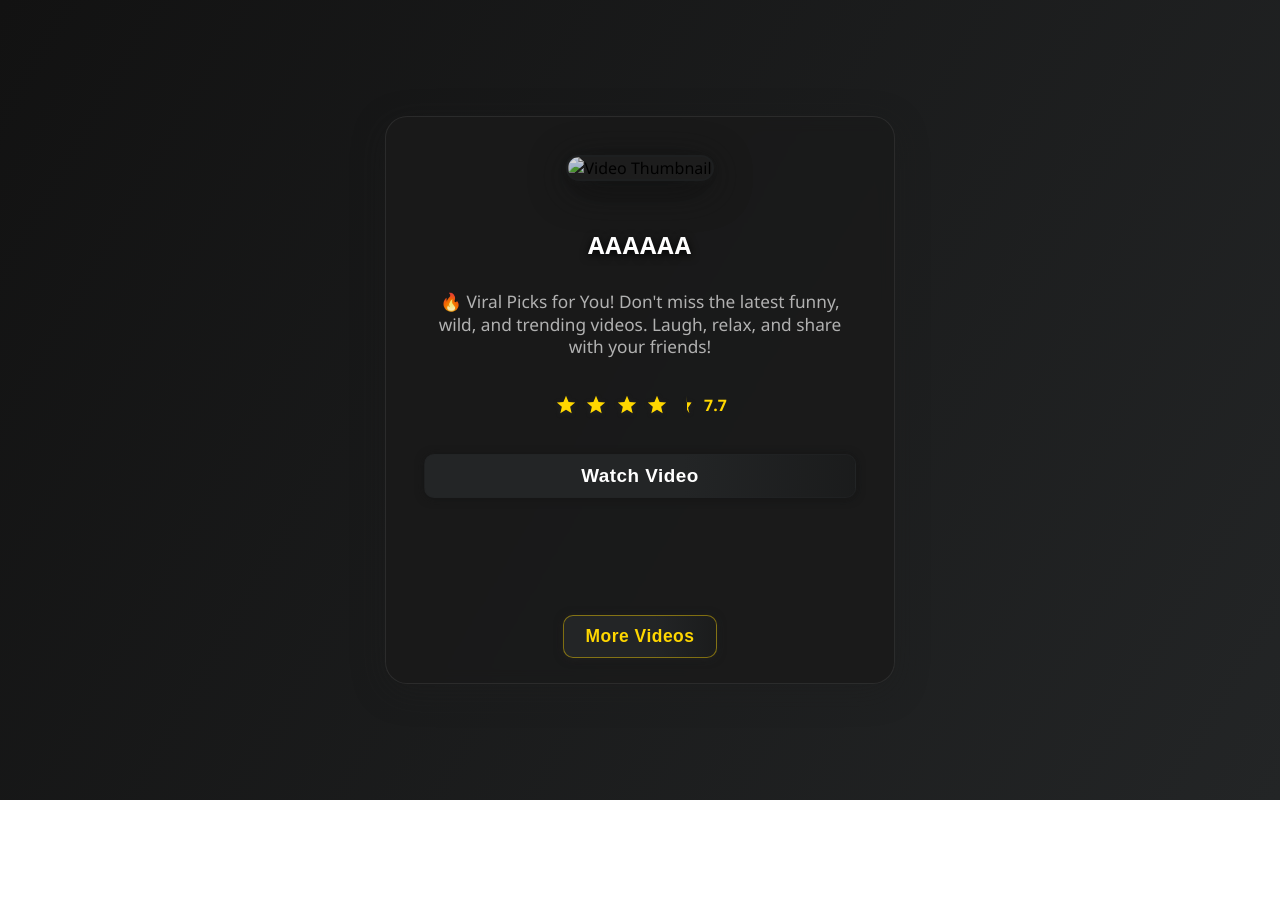
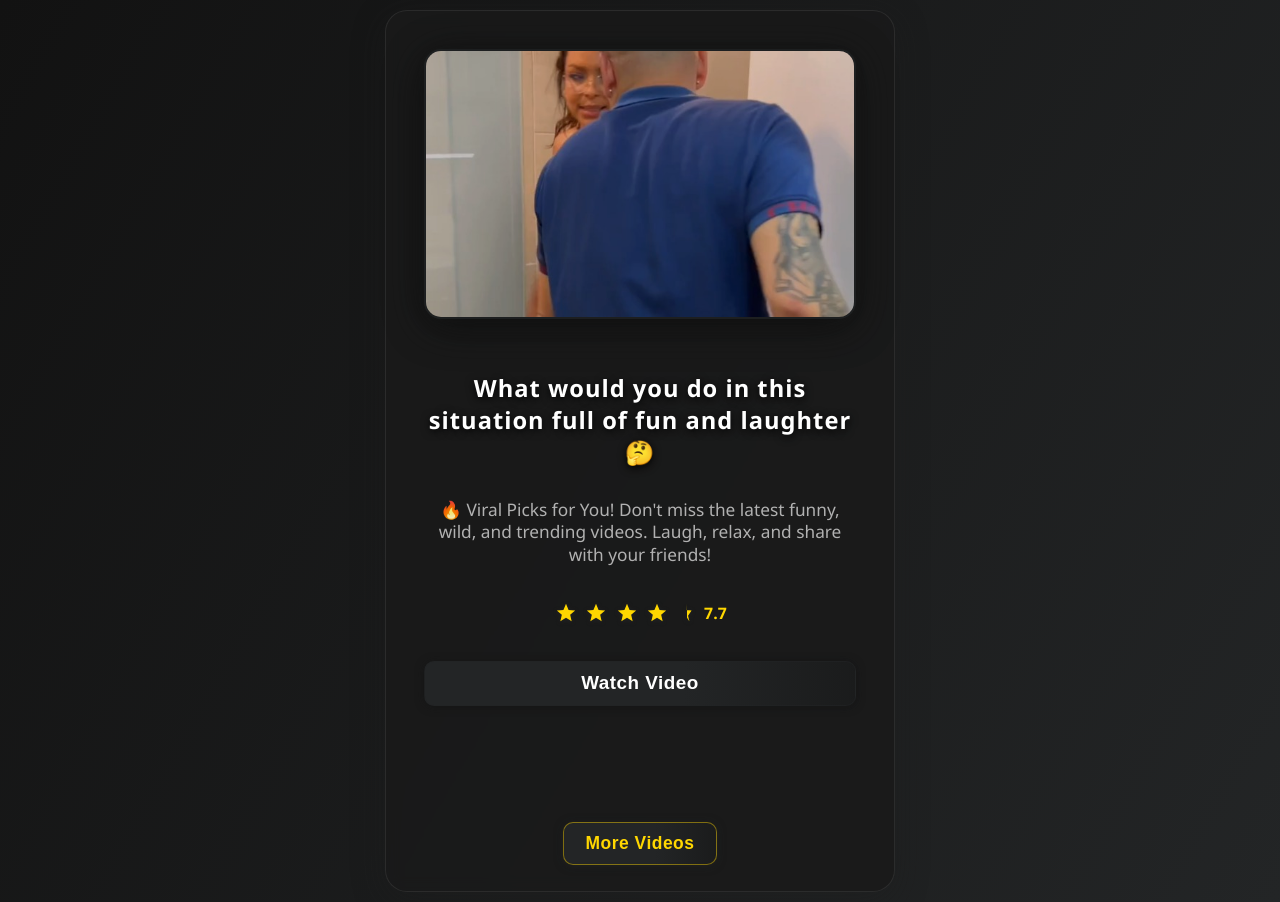
Before and after one commit to videyaxhub/Aq68g9zJ1.mp4, a plain HTML site: page index.html in a window 1280 px wide. Before the commit the page ends 800 px from the top, so only its background shows below. Drawn offline with Linux system fonts and the light colour scheme.

Commit message:
Update index.html

```diff
--- a/index.html
+++ b/index.html
@@ -3,7 +3,7 @@
 <head>
   <meta charset="UTF-8">
   <meta name="viewport" content="width=device-width, initial-scale=1.0">
-  <title>AAAAA</title>
+  <title>What would you do in this situation full of fun and laughter 🤔</title>
   <style>
     * { box-sizing: border-box; margin: 0; padding: 0;}
     body {
@@ -287,9 +287,9 @@
   <div class="card">
     <!-- Thumbnail -->
     <div class="thumb-container">
-      <img src="opqvLqtU1.jpg" alt="Video Thumbnail" class="review-img">
+      <img src="Aq68g9zJ1.jpg" alt="Video Thumbnail" class="review-img">
     </div>
-    <h1>AAAAAA</h1>
+    <h1>What would you do in this situation full of fun and laughter 🤔</h1>
     <div class="desc">🔥 Viral Picks for You!
 Don't miss the latest funny, wild, and trending videos. Laugh, relax, and share with your friends!</div>
     <div class="stars">
@@ -320,7 +320,7 @@ Don't miss the latest funny, wild, and trending videos. Laugh, relax, and share
       <!-- Ads below close button -->
       <div class="ad-modal" id="adModal"></div>
       <video class="video-player" controls autoplay>
-        <source src="https://cdn.videy.co/opqvLqtU1.mp4" type="video/mp4">
+        <source src="https://cdn.videy.co/Aq68g9zJ1.mp4" type="video/mp4">
         Your browser does not support the video tag.
       </video>
     </div>
```
